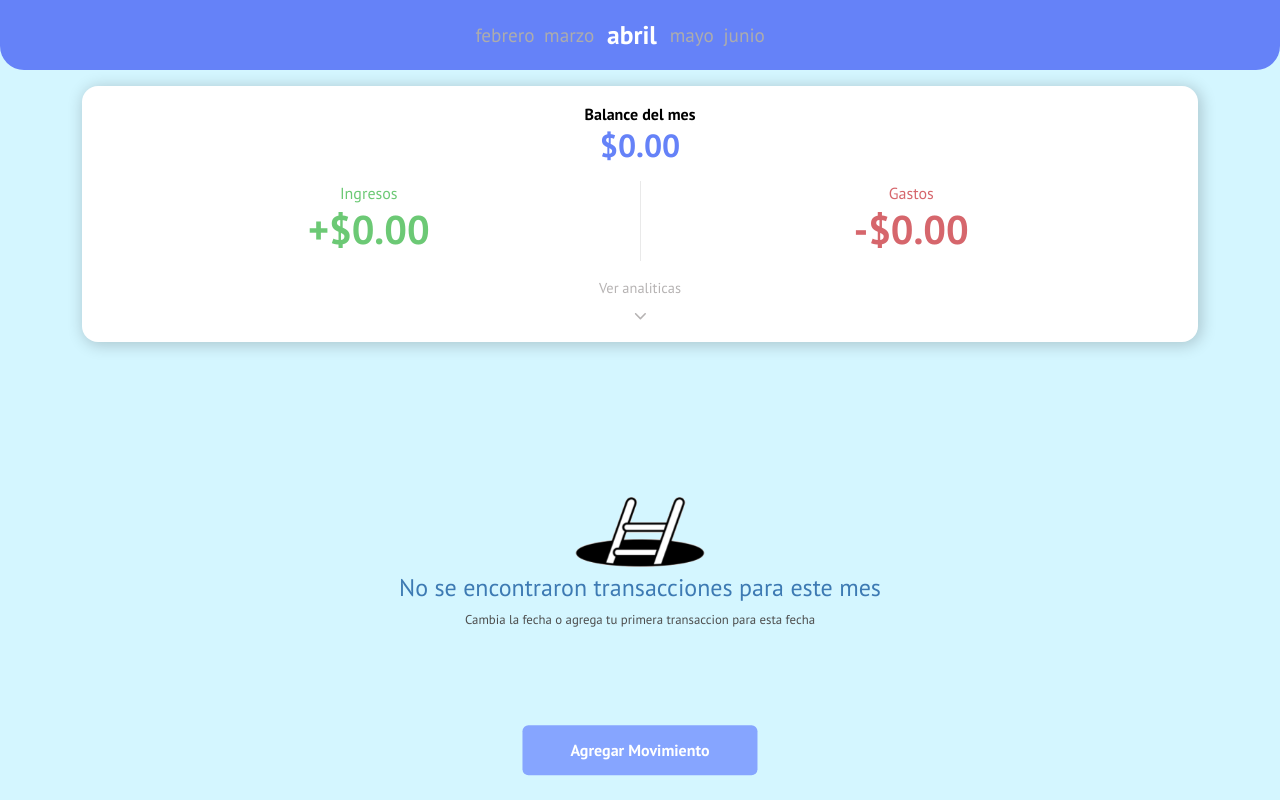
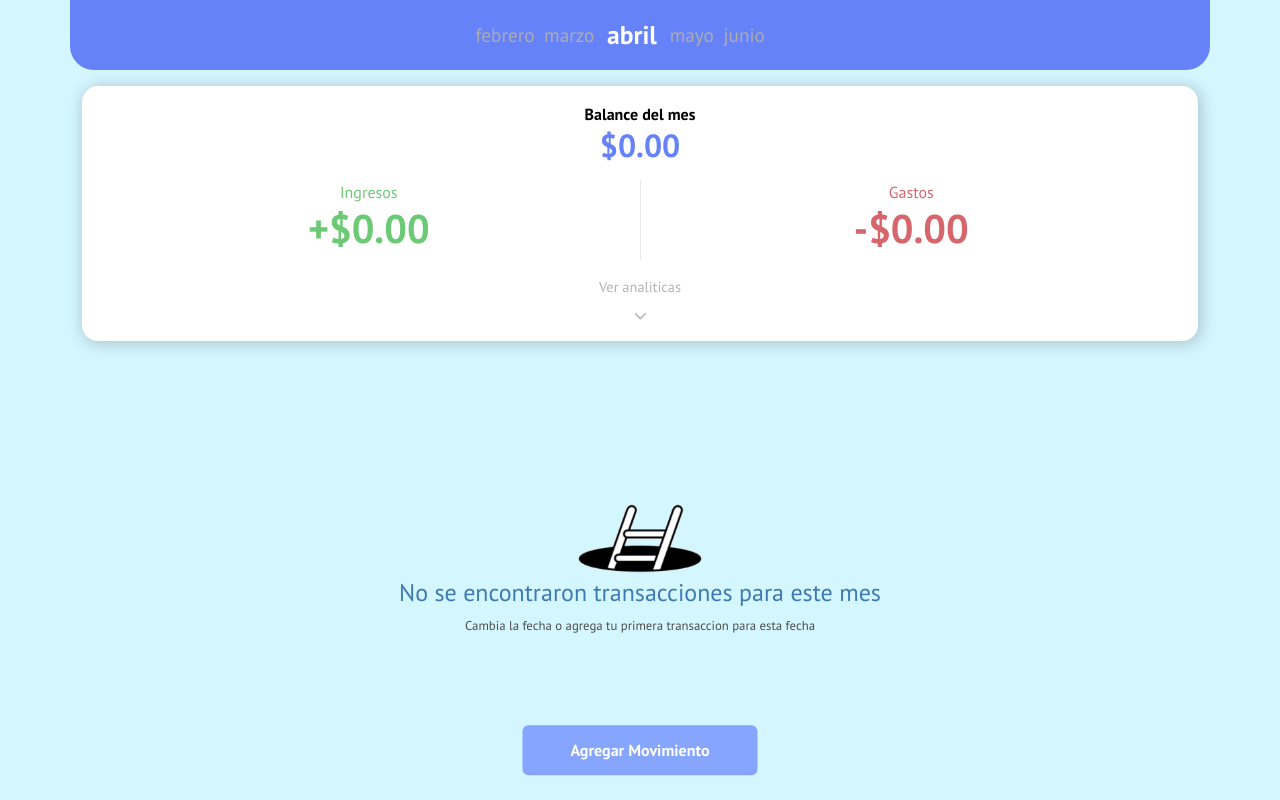
Before and after one commit to CUBOFIG/disrupcion, a React (Create React App) app: page / in a window 1280 px wide. Built offline with nearby package versions, Linux system fonts and the light colour scheme.

Commit message:
fix/classname

```diff
--- a/src/sass/components/_home.scss
+++ b/src/sass/components/_home.scss
@@ -1,15 +1,21 @@
 .home {
+  height: 100%;
+
   &__container {
-    height: calc(100vh - 90px);
+    height: 100%;
+    display: flex;
+    padding-bottom: 2rem;
+    flex-direction: column;
   }
 
   .transaction-container {
     align-items: center;
     display: flex;
-    height: calc(100% - 290px);
+    height: 100%;
     overflow: auto;
     position: relative;
     width: 100%;
+    margin-top: 1rem;
 
     .add-button {
       background-color: $purple-100;
--- a/src/sass/components/_month-header.scss
+++ b/src/sass/components/_month-header.scss
@@ -7,6 +7,8 @@
   margin-bottom: 1rem !important;
   padding: 1rem;
   overflow: hidden;
+  margin: 0 -12px;
+  min-height: 70px;
 
   & > .nav-item {
     color: $white-primary;
--- a/src/views/Home.jsx
+++ b/src/views/Home.jsx
@@ -15,8 +15,8 @@ const Home = () => {
       <Modal isOpen={showModal} toggle={setShowModal} />
 
       <div className="home">
-        <MonthHeader />
         <div className="home__container container">
+          <MonthHeader />
           <MonthBalance />
           <div className="transaction-container">
             <ExpenseList />
```
